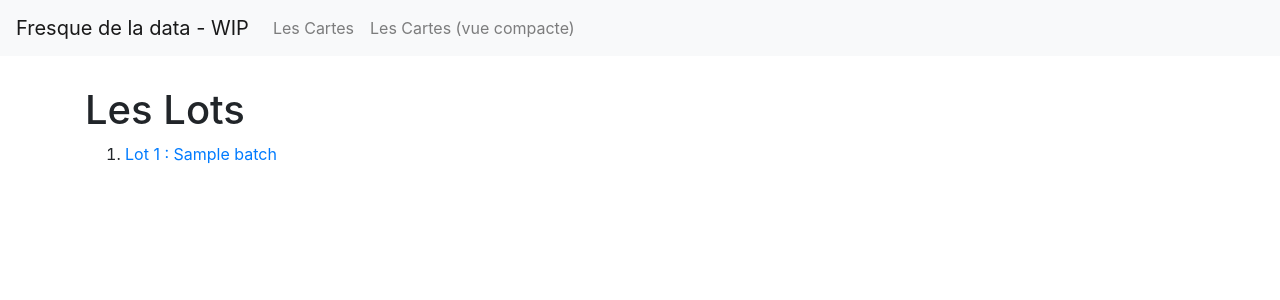
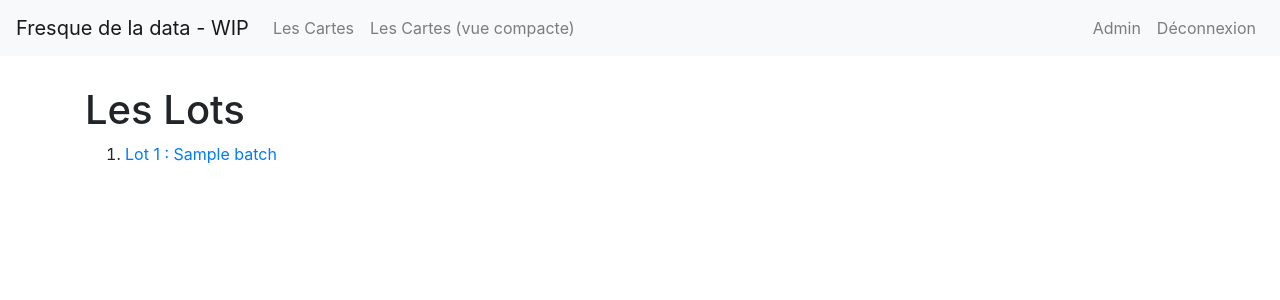
Before and after one commit to philippe-lemaire/fresquedata, a Django app: page /lots in a window 1280 px wide. Shown: the top 300 px of the page. Run offline with Django 4.2, Linux system fonts and the light colour scheme; the first user in the database is signed in; tables that the repository leaves empty hold one stand-in row (Sample ...); some libraries are stand-ins or nearby versions.

Commit message:
links to admin and logout added.

```diff
--- a/templates/base.html
+++ b/templates/base.html
@@ -52,12 +52,16 @@
                 <!--<a class="dropdown-item" href="#">Action</a>-->
             </ul>
             <!-- search bar-->
-            {% if user.is_authenticated and search_form %}
-            {% load crispy_forms_tags %}
-            {% crispy search_form search_form.helper %}
+            <ul class="navbar-nav">
+              <li class="nav-item">
+                  <a class="nav-link" href="{% url 'admin:index' %}">Admin</a>
+              </li>
+              {% if request.user.is_authenticated %}
+              <li class="nav-item">
+                <a class="nav-link" href="{% url 'admin:logout' %}">Déconnexion</a>
+            </li>
             {% endif %}
-
-
+            </ul>
 
         </div>
 
```
